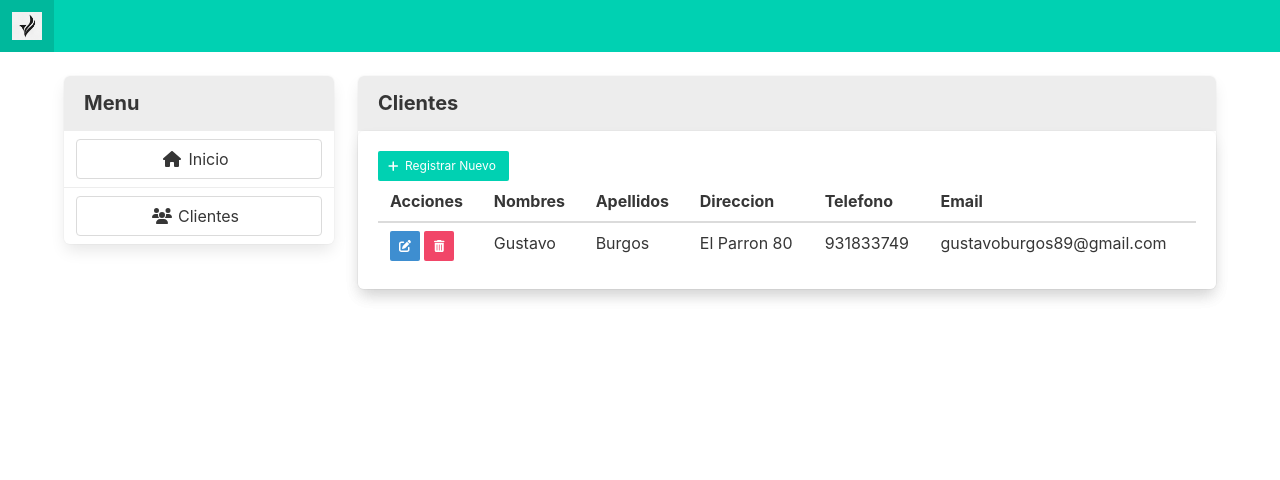
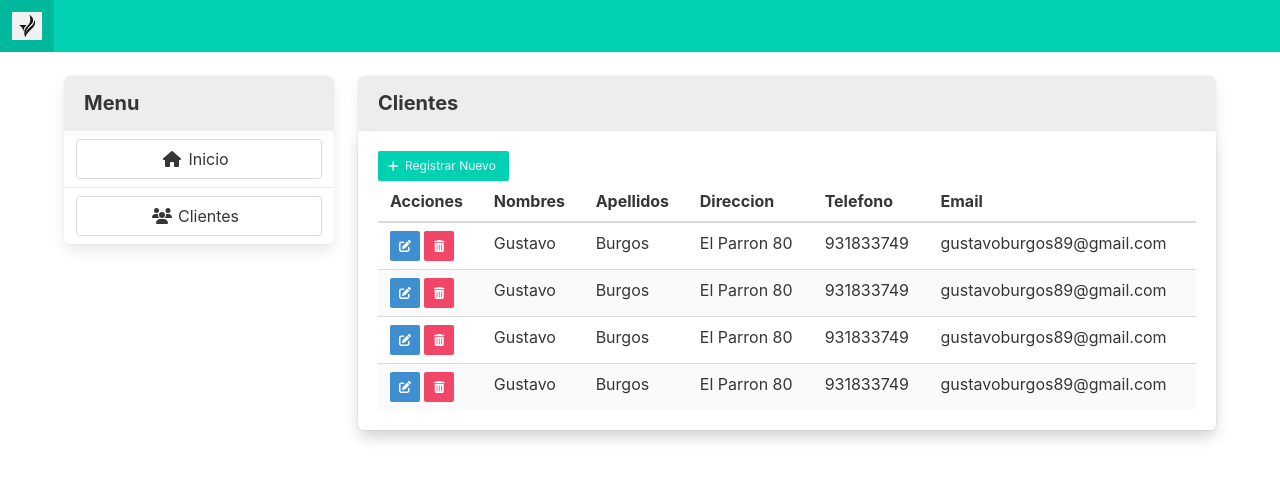
Before and after one commit to DoomDeath/Python-Framework-Projects, a React (Create React App) app in the folder Curso React/frontend/ventas/: page /Clientes in a window 1280 px wide. Shown: the top 480 px of the page. Built offline with nearby package versions, Linux system fonts and the light colour scheme.

Commit message:
agregando hooks

```diff
--- /dev/null
+++ b/Curso React/frontend/ventas/src/components/clientes/RowClientes.js
@@ -0,0 +1,34 @@
+import React, { Component } from 'react'
+
+const RowClientes = ({cliente}) => {
+
+    const modificarCliente = () => {
+        console.log("Modificando...")
+    }
+    const eliminarCliente = () => {
+        console.log("Eliminando...")
+    }
+    return (
+        <tr>
+            <td>
+              <button className="button is-small is-info mr-1" title="Editar">
+                <span className="icon is-small">
+                  <i className="fas fa-edit"></i>
+                </span>
+              </button>
+              <button className="button is-small is-danger" title="Eliminar">
+                <span className="icon is-small">
+                  <i className="fas fa-trash-alt"></i>
+                </span>
+              </button>
+            </td>
+            <td>{cliente.nombres}</td>
+            <td>{cliente.apellidos}</td>
+            <td>{cliente.direccion}</td>
+            <td>{cliente.telefono}</td>
+            <td>{cliente.email}</td>
+          </tr>
+    );
+}
+
+export default RowClientes;
--- a/Curso React/frontend/ventas/src/components/clientes/TableClientes.js
+++ b/Curso React/frontend/ventas/src/components/clientes/TableClientes.js
@@ -1,6 +1,43 @@
-import React from "react";
+import React, { useState } from "react";
+import RowClientes from "./RowClientes";
+
 
 const TablaCliente = () => {
+
+  const [clientesList, setClientesList] = useState([
+    {
+      "idCliente": "1",
+      "nombres": "Gustavo",
+      "apellidos": "Burgos",
+      "direccion": "El Parron 80",
+      "telefono": "931833749",
+      "email": "gustavoburgos89@gmail.com"
+    },
+    {
+      "idCliente": "2",
+      "nombres": "Gustavo",
+      "apellidos": "Burgos",
+      "direccion": "El Parron 80",
+      "telefono": "931833749",
+      "email": "gustavoburgos89@gmail.com"
+    },
+    {
+      "idCliente": "3",
+      "nombres": "Gustavo",
+      "apellidos": "Burgos",
+      "direccion": "El Parron 80",
+      "telefono": "931833749",
+      "email": "gustavoburgos89@gmail.com"
+    },
+    {
+      "idCliente": "4",
+      "nombres": "Gustavo",
+      "apellidos": "Burgos",
+      "direccion": "El Parron 80",
+      "telefono": "931833749",
+      "email": "gustavoburgos89@gmail.com"
+    }
+  ])
   return (
     <div className="table-container">
       <table className="table is-striped is-fullwidth">
@@ -15,25 +52,12 @@ const TablaCliente = () => {
           </tr>
         </thead>
         <tbody>
-          <tr>
-            <td>
-              <button className="button is-small is-info mr-1" title="Editar">
-                <span className="icon is-small">
-                  <i className="fas fa-edit"></i>
-                </span>
-              </button>
-              <button className="button is-small is-danger" title="Eliminar">
-                <span className="icon is-small">
-                  <i className="fas fa-trash-alt"></i>
-                </span>
-              </button>
-            </td>
-            <td>Gustavo</td>
-            <td>Burgos</td>
-            <td>El Parron 80</td>
-            <td>931833749</td>
-            <td>gustavoburgos89@gmail.com</td>
-          </tr>
+          {
+            clientesList.map(cli => (
+              <RowClientes cliente={cli} key={cli.idCliente} />
+            ))
+          }
+
         </tbody>
       </table>
     </div>
```
